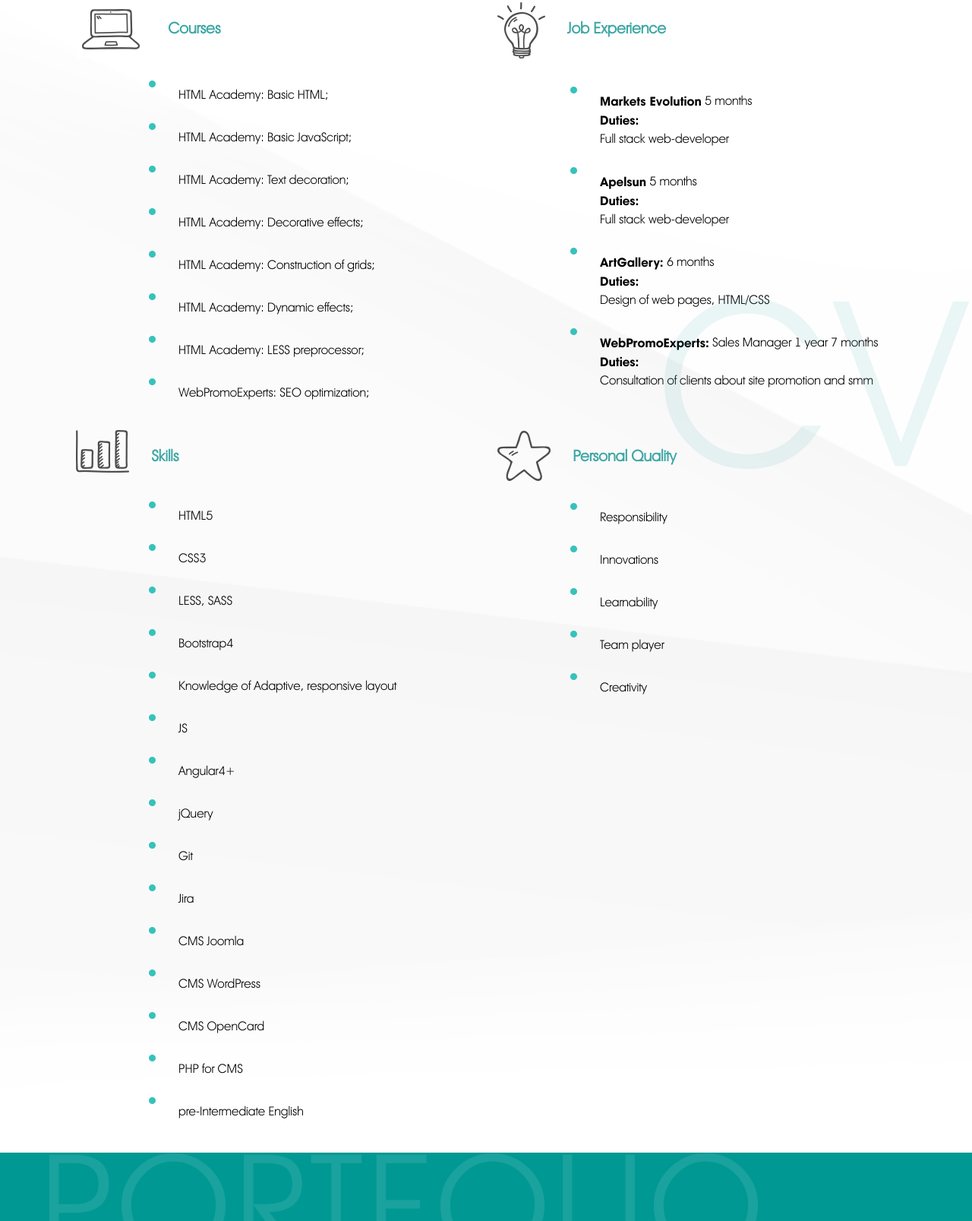
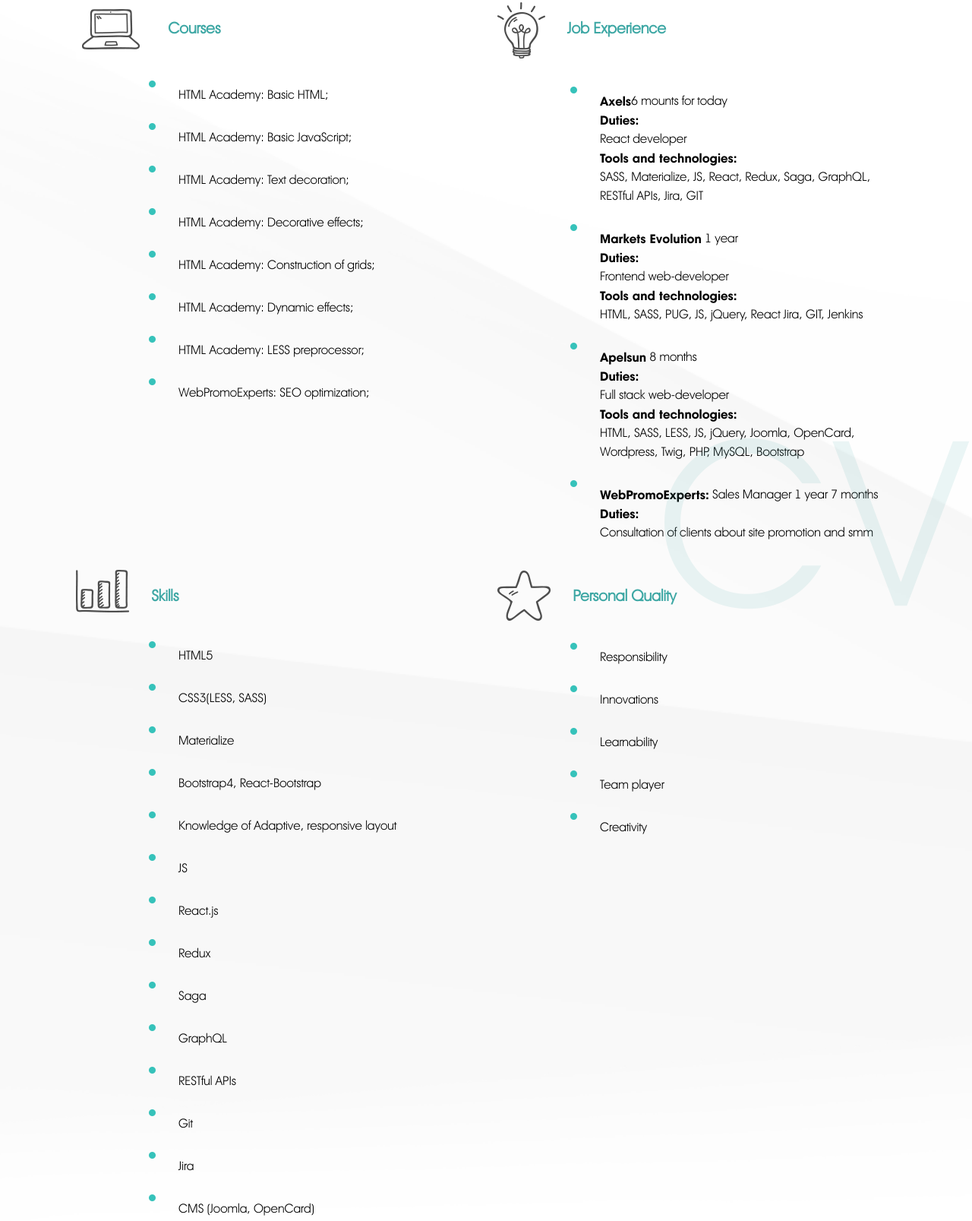
Before and after one commit to Svetlana-Polubotko/summary, a plain HTML site: page index.html in a window 1280 px wide. Shown: the part 1371-2978 px from the top of the page at 76% size. Drawn offline with Linux system fonts and the light colour scheme.

Commit message:
Update index.html

```diff
--- a/index.html
+++ b/index.html
@@ -92,17 +92,23 @@
                     <img src="img/logo/icon-idea.png" alt="">
                     <b class="name-list-2">Job Experience</b>
                     <ul class="list-1 list-2">
-                        <li class="li-list"><span><b>Markets Evolution</b> 5 months<br>
+                        <li class="li-list"><span><b>Axels</b>6 mounts for today<br>
+                     <b>Duties:</b><br>
+                     React developer<br>
+                     <b>Tools and technologies:</b><br>
+                     SASS, Materialize, JS,  React, Redux, Saga, GraphQL,  RESTful APIs, Jira,  GIT<br>
+                     </span></li>
+                        <li class="li-list"><span><b>Markets Evolution</b> 1 year<br>
+                     <b>Duties:</b><br>
+                     Frontend web-developer<br>
+                     <b>Tools and technologies:</b><br>
+                     HTML, SASS,  PUG, JS,  jQuery,  React  Jira,  GIT, Jenkins<br>
+                     </span></li>
+                        <li class="li-list"><span><b>Apelsun</b> 8 months<br>
                      <b>Duties:</b><br>
                      Full stack web-developer<br>
-                     </span></li>
-                        <li class="li-list"><span><b>Apelsun</b> 5 months<br>
-                     <b>Duties:</b><br>
-                     Full stack web-developer<br>
-                     </span></li>
-                     <li class="li-list"><span><b>ArtGallery:</b> 6 months<br>
-                     <b>Duties:</b><br>
-                     Design of web pages, HTML/CSS<br>
+                     <b>Tools and technologies:</b><br>
+                     HTML, SASS, LESS,  JS,  jQuery, Joomla, OpenCard, Wordpress, Twig,  PHP,  MySQL,  Bootstrap<br>
                      </span></li>
                         <li class="li-list"><span><b>WebPromoExperts:</b> Sales
                         Manager 1 year 7 months <br><b>Duties:</b><br>
@@ -120,19 +126,19 @@
                     <b class="name-list-2">Skills</b>
                     <ul class="list-1 list-2">
                         <li class="li-list"><span>HTML5</span></li>
-                        <li class="li-list"><span>CSS3</span></li>
-                        <li class="li-list"><span>LESS, SASS</span></li>
-                        <li class="li-list"><span>Bootstrap4</span></li>
+                        <li class="li-list"><span>CSS3(LESS, SASS)</span></li>
+                        <li class="li-list"><span>Materialize </span></li>
+                        <li class="li-list"><span>Bootstrap4, React-Bootstrap</span></li>
                         <li class="li-list"><span>Knowledge of Adaptive, responsive layout</span></li>
                         <li class="li-list"><span>JS</span></li>
-                        <li class="li-list"><span>Angular4+</span></li>
-                        <li class="li-list"><span>jQuery</span></li>
+                        <li class="li-list"><span>React.js</span></li>
+                        <li class="li-list"><span>Redux</span></li>
+                        <li class="li-list"><span>Saga</span></li>
+                        <li class="li-list"><span>GraphQL</span></li>
+                        <li class="li-list"><span>RESTful APIs</span></li>
                         <li class="li-list"><span>Git</span></li>
                         <li class="li-list"><span>Jira</span></li>
-                        <li class="li-list"><span>CMS Joomla</span></li>
-                        <li class="li-list"><span>CMS WordPress</span></li>
-                        <li class="li-list"><span>CMS OpenCard</span></li>
-                        <li class="li-list"><span>PHP for CMS</span></li>
+                        <li class="li-list"><span>CMS (Joomla, OpenCard)</span></li>
                         <li class="li-list"><span>pre-Intermediate English</span></li>
                     </ul>
                 </div>
```
